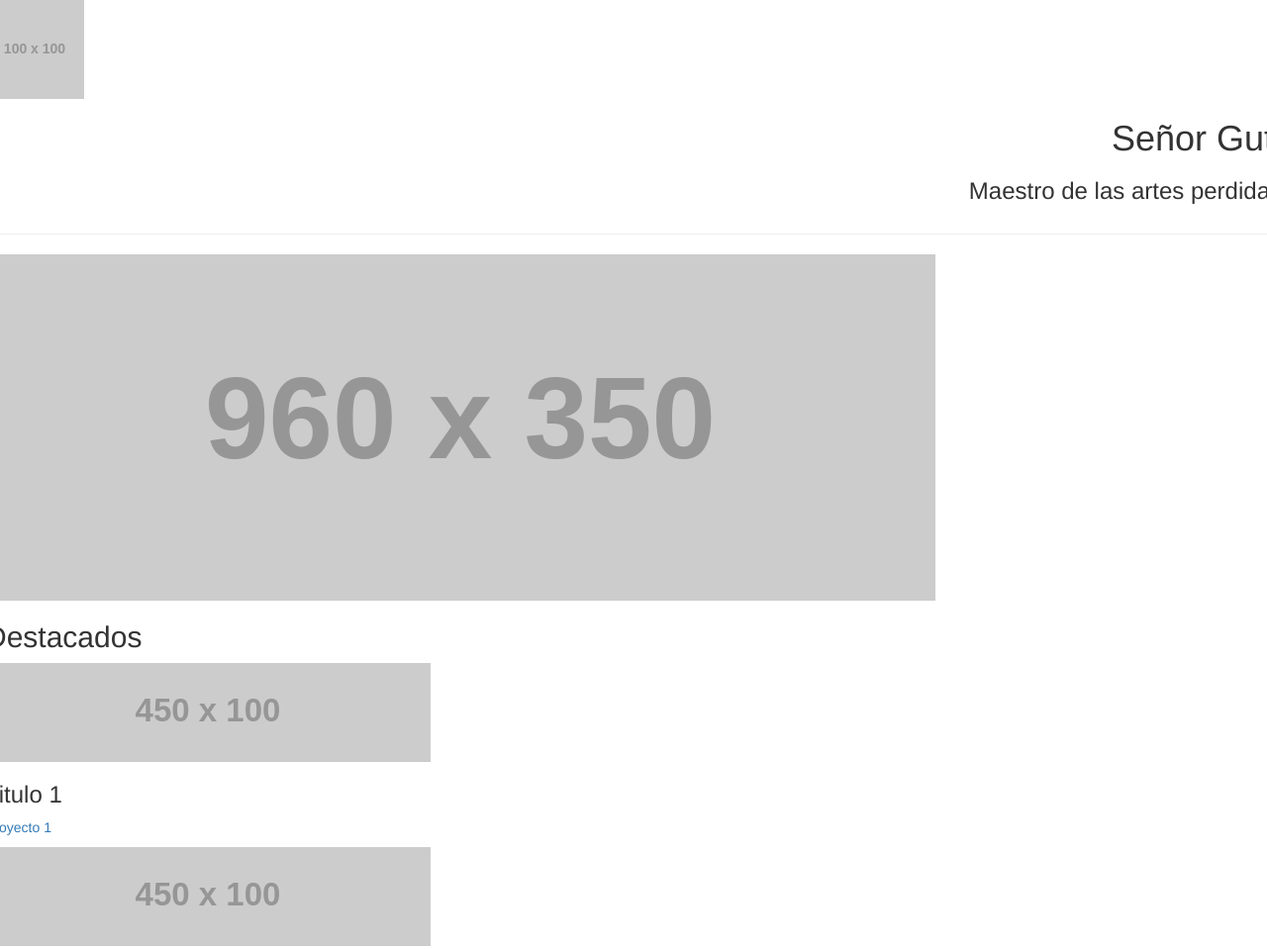
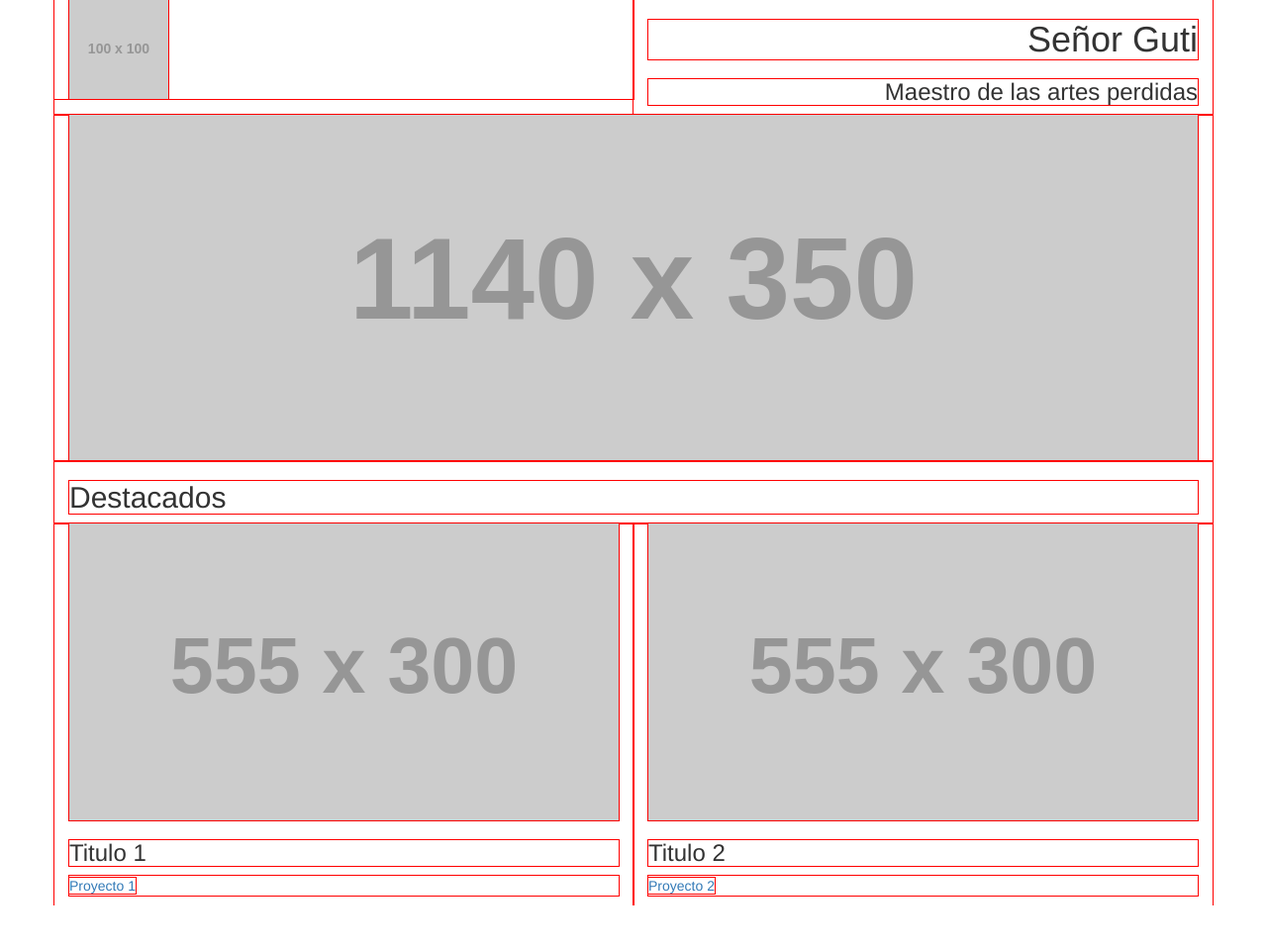
Before and after one commit to guti7/FEND, a plain HTML site: page Lessons/02.Responsive-Websites/03.Bootstrap-and-Frameworks/bootstrap/index.html in a window 1280 px wide. Shown: the top 959 px of the page at 99% size. After the commit the page ends 915 px from the top, so only its background shows below. Drawn offline with Linux system fonts and the light colour scheme; placeholder pictures from the web are drawn by us; a web font is replaced by a local one.

Commit message:
Update design with bootstrap grid

```diff
--- a/Lessons/02.Responsive-Websites/03.Bootstrap-and-Frameworks/bootstrap/index.html
+++ b/Lessons/02.Responsive-Websites/03.Bootstrap-and-Frameworks/bootstrap/index.html
@@ -5,41 +5,43 @@
     <meta charset="utf-8">
     <title>Applying Bootstrap Test</title>
     <link href="https://fonts.googleapis.com/css?family=Overpass+Mono:300,400" rel="stylesheet">
-    <!-- <link rel="stylesheet" href="css/normalize.css"> -->
     <link rel="stylesheet" href="css/bootstrap.min.css">
-    <script src="js/bootstrap.min.js"></script>
-    <!-- <link rel="stylesheet" href="css/main.css"> -->
+    <style media="screen">
+      * {
+        outline: 1px solid red !important;
+      }
+    </style>
   </head>
   <body>
-    <div class="grid">
+    <div class="container">
       <div class="row">
-        <div class="col-6">
+        <div class="col-md-6">
           <img src="http://via.placeholder.com/100x100" alt="imagen de logo">
         </div>
-        <div class="col-6" style="text-align: right;">
+        <div class="col-md-6" style="text-align: right;">
           <h1>Señor Guti</h1>
           <h3>Maestro de las artes perdidas</h3>
         </div>
       </div>
-      <hr>
+      <!-- <hr> -->
       <div class="row">
-        <div class="col-12">
-          <img src="http://via.placeholder.com/960x350" alt="imagen de intermedio">
+        <div class="col-md-12">
+          <img src="http://via.placeholder.com/1140x350" alt="imagen de intermedio">
         </div>
       </div>
       <div class="row">
-        <div class="col-12">
+        <div class="col-md-12">
           <h2>Destacados</h2>
         </div>
       </div>
       <div class="row">
-        <div class="col-6">
-          <img src="http://via.placeholder.com/450x100" alt="marcador de imagen 1">
+        <div class="col-md-6">
+          <img src="http://via.placeholder.com/555x300" alt="marcador de imagen 1">
           <h3>Titulo 1</h3>
           <p><a href="#">Proyecto 1</a></p>
         </div>
-        <div class="col-6">
-          <img src="http://via.placeholder.com/450x100" alt="marcador de imagen 2">
+        <div class="col-md-6">
+          <img src="http://via.placeholder.com/555x300" alt="marcador de imagen 2">
           <h3>Titulo 2</h3>
           <p><a href="#">Proyecto 2</a></p>
         </div>
```
